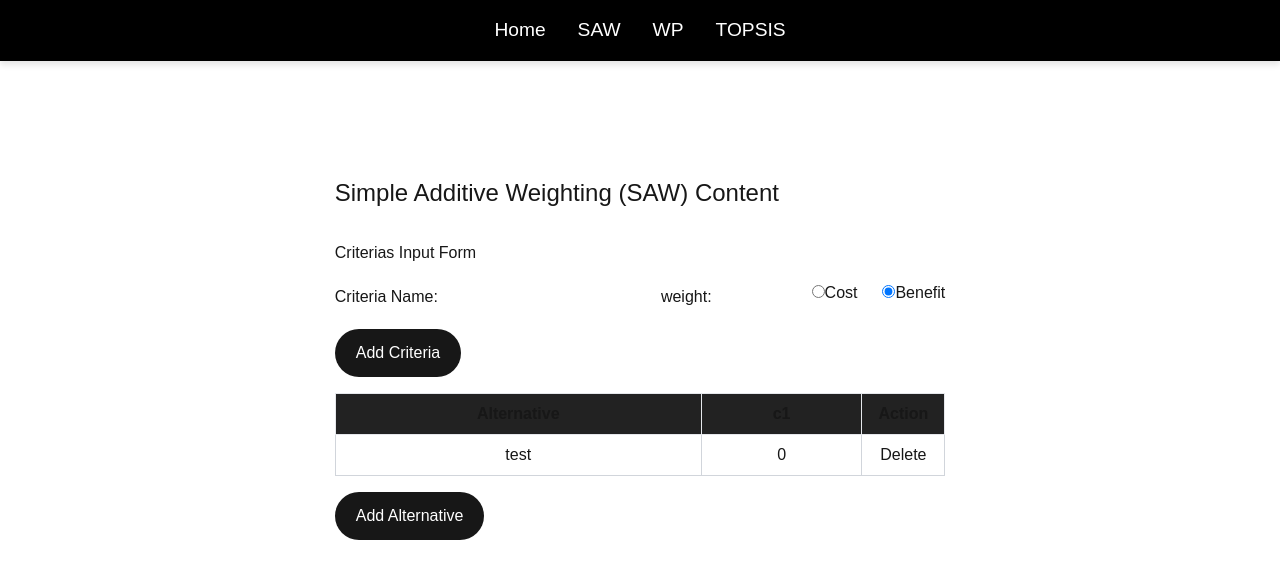
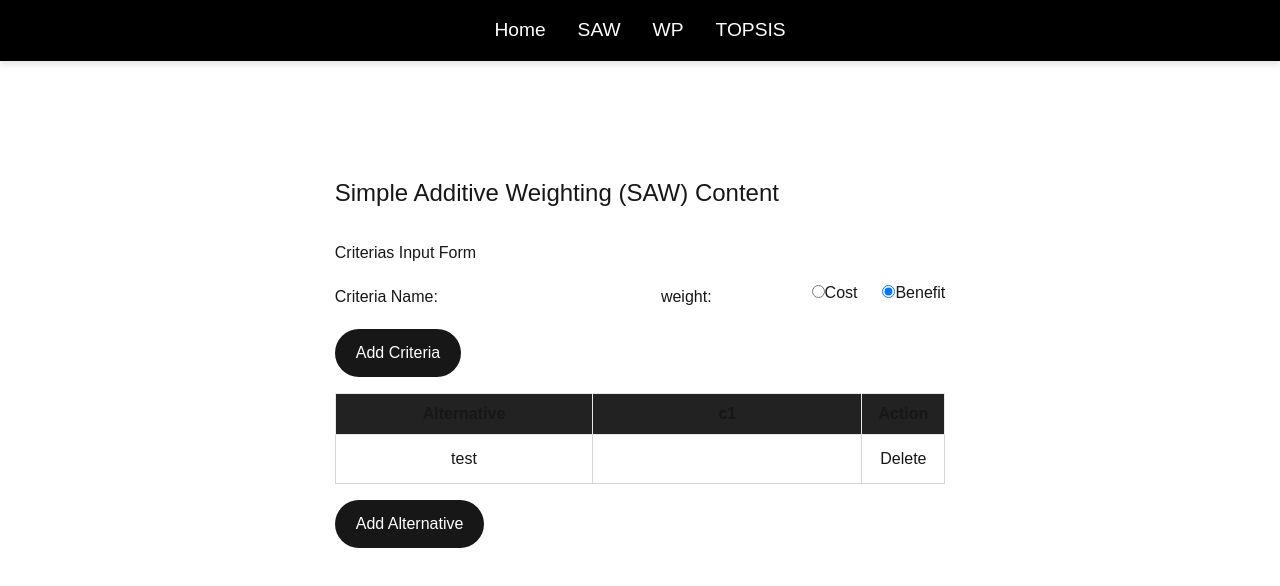
Before and after one commit to fmrozaqi/dss-mmi-25, a Next.js app: page /saw in a window 1280 px wide. Shown: the top 586 px of the page. Built offline with nearby package versions, Linux system fonts and the light colour scheme.

Commit message:
fix input alternative

```diff
--- a/app/saw/page.tsx
+++ b/app/saw/page.tsx
@@ -12,17 +12,20 @@ export default function SawPage() {
     { name: string; score: number[] }[]
   >([{ name: "test", score: [0] }]);
 
-  const resetAlternatives = (length: number) => {
+  const resetAlternatives = (index?: number) => {
     alternatives.map((alternative) => {
-      alternative["score"].length = length;
-      alternative["score"].fill(0);
+      if (index !== undefined) {
+        alternative.score.splice(index, 1);
+      } else {
+        alternative.score.push(0);
+      }
     });
     setAlternatives(alternatives);
   };
 
   const addCriteria = () => {
     setCriterias([...criterias, { name: "", weight: 0, type: "benefit" }]);
-    resetAlternatives(criterias.length + 1);
+    resetAlternatives();
   };
 
   const updateCriterias = (index: number, key: Key, value: string) => {
@@ -38,7 +41,7 @@ export default function SawPage() {
   const deleteCriteria = (deleteIndex: number) => {
     const newCriterias = criterias.filter((_, index) => index !== deleteIndex);
     setCriterias(newCriterias);
-    resetAlternatives(criterias.length - 1);
+    resetAlternatives(deleteIndex);
   };
 
   const addAlternative = () => {
@@ -53,15 +56,15 @@ export default function SawPage() {
     setAlternatives(newAlternatives);
   };
 
-  // const updateAlternatives = (index: number, key: string, value: string) => {
-  //   const newCriterias = [...criterias];
-  //   if (key === "weight") {
-  //     newCriterias[index][key] = parseInt(value);
-  //   } else {
-  //     newCriterias[index][key] = value;
-  //   }
-  //   setCriterias(newCriterias);
-  // };
+  const updateAlternatives = (index: number, key: string, value: string) => {
+    const newAlternatives = [...alternatives];
+    if (key === "name") {
+      newAlternatives[index][key] = value;
+    } else {
+      newAlternatives[index]["score"][parseInt(key)] = parseInt(value);
+    }
+    setAlternatives(newAlternatives);
+  };
 
   return (
     <div className="grid grid-rows-[20px_1fr_20px] items-center justify-items-center p-8 pb-20 gap-16 font-[family-name:var(--font-geist-sans)]">
@@ -173,7 +176,18 @@ export default function SawPage() {
                       key={colIdx}
                       className="border border-gray-300 px-4 py-2"
                     >
-                      {alternative.score[colIdx]}
+                      <input
+                        type="number"
+                        value={alternative["score"][colIdx]}
+                        onChange={(e) =>
+                          updateAlternatives(
+                            idx,
+                            colIdx.toString(),
+                            e.target.value
+                          )
+                        }
+                        className="mx-1 text-background p-1 w-20"
+                      />
                     </td>
                   ))}
                   <td
```
